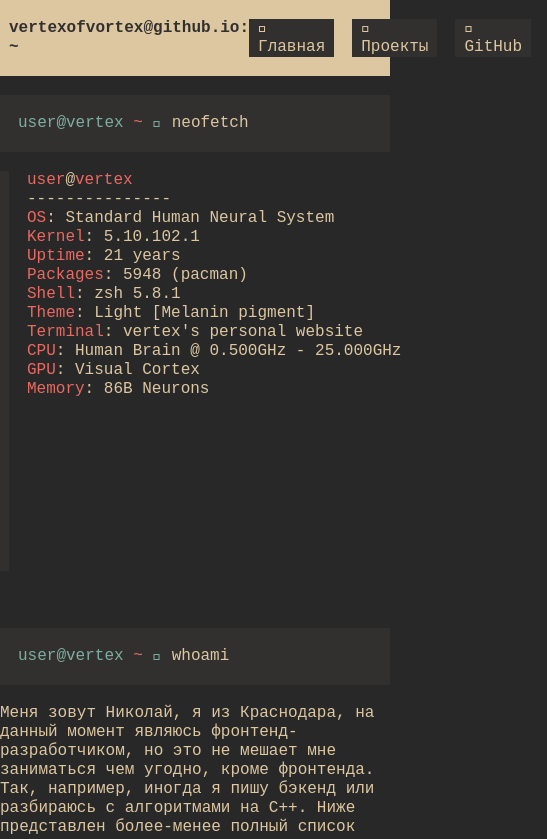
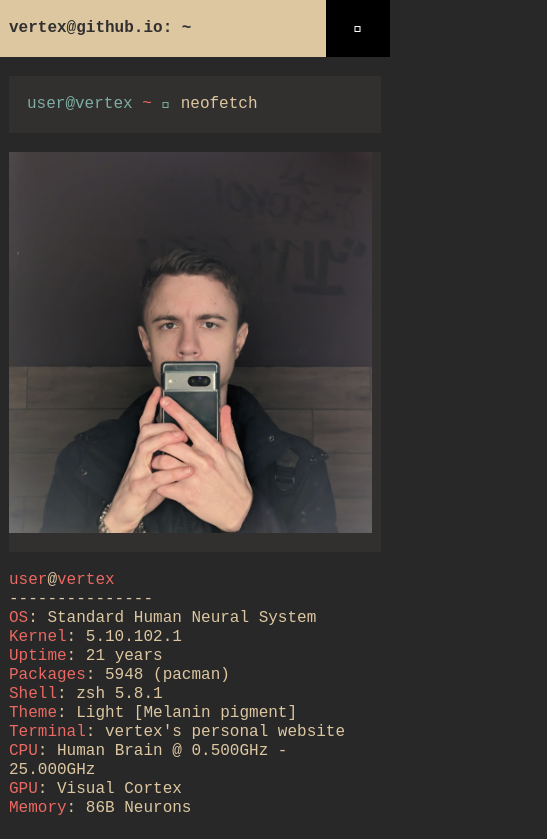
Before and after one commit to vertexofvortex/vertexofvortex.github.io, a React (Vite) app: page / in a window 390 px wide. Shown: the top 839 px of the page, 547 px wide, since content can reach past the window. Built offline with nearby package versions, Linux system fonts and the light colour scheme.

Commit message:
📱 Responsive layout

```diff
--- a/src/components/ContactsBlock/ContactsBlock.module.scss
+++ b/src/components/ContactsBlock/ContactsBlock.module.scss
@@ -9,6 +9,10 @@
     background: var(--vim-StatusLineBg);
     @include paddingsFullEqual;
 
+    @media (max-width: 425px) {
+      flex-direction: column;
+    }
+
     a {
       white-space: pre;
 
--- /dev/null
+++ b/src/components/Hamburger/Hamburger.module.scss
@@ -0,0 +1,44 @@
+@import "../../index.scss";
+
+.hamburger {
+  background: #000;
+  color: #fff;
+  padding: var(--sv) calc(3 * var(--sh));
+  user-select: none;
+  cursor: pointer;
+  position: relative;
+  z-index: 21;
+  height: 100%;
+  display: flex;
+  align-items: center;
+  justify-content: center;
+}
+.menu {
+  position: absolute;
+  top: calc(3 * var(--sv));
+  background-color: #000;
+  color: #fff;
+  left: 0px;
+  width: 100%;
+  height: fit-content;
+  z-index: 20;
+  display: flex;
+  flex-direction: column;
+  column-gap: var(--sh);
+  row-gap: var(--sv);
+  user-select: none;
+  @include paddingsFullEqual;
+
+  a {
+    cursor: pointer;
+  }
+}
+
+.outside {
+  position: absolute;
+  top: 0;
+  right: 0;
+  width: 100%;
+  height: 100vh;
+  background: rgba(0, 0, 0, 0.75);
+}
--- /dev/null
+++ b/src/components/Hamburger/Hamburger.tsx
@@ -0,0 +1,35 @@
+import { useEffect, useRef, useState } from "react";
+import s from "./Hamburger.module.scss";
+import { Link } from "react-router-dom";
+
+export function Hamburger() {
+  const [isMenuOpen, setIsMenuOpen] = useState<boolean>(false);
+  const menu = useRef<HTMLDivElement>(null);
+
+  return (
+    <>
+      <div
+        className={s.hamburger}
+        onClick={() => setIsMenuOpen(!isMenuOpen)}
+      >{`\udb80\udf5c`}</div>
+      {isMenuOpen && (
+        <>
+          <div className={s.menu} ref={menu}>
+            <Link to={"/"} className={"button-link big"}>
+              {`\udb81\udd9f`} Главная
+            </Link>
+            <Link to={"projects"} className={"button-link big"}>
+              {`\udb80\udd69`} Проекты
+            </Link>
+            <Link to={""} className={"button-link big"}>
+              {`\udb80\udea4`} GitHub
+            </Link>
+          </div>
+          <div className={s.outside} onClick={() => setIsMenuOpen(false)} />
+        </>
+      )}
+    </>
+  );
+}
+
+export default Hamburger;
--- a/src/components/Header/Header.module.scss
+++ b/src/components/Header/Header.module.scss
@@ -6,14 +6,40 @@ header {
     color: var(--vim-StatusLineBg);
     @include paddingsFull;
 
+    @media (max-width: 426px) {
+        position: fixed;
+    }
+
     .content {
         display: flex;
         justify-content: space-between;
         @include contentProps;
 
+        .prompt {
+            width: fit-content;
+            overflow: hidden;
+            display: flex;
+            justify-content: end;
+            font-weight: bold;
+
+            .wrapper {
+                white-space: pre;
+                padding-right: calc(2 * var(--sh));
+            }
+        }
         .links {
             display: flex;
             gap: calc(2 * var(--sh));
+
+            @media (max-width: 768px) {
+                display: none;
+            }
+        }
+        .hamburger {
+            margin: calc(-1 * var(--sv)) calc(-1 * var(--sh));
+            @media (min-width: 769px) {
+                display: none;
+            }
         }
     }
 }
--- a/src/components/Header/Header.tsx
+++ b/src/components/Header/Header.tsx
@@ -1,5 +1,6 @@
 import { Link, useLocation } from "react-router-dom";
 import s from "./Header.module.scss";
+import { Hamburger } from "..";
 
 export function Header() {
   const location = useLocation();
@@ -13,8 +14,13 @@ export function Header() {
   return (
     <header>
       <div className={s.content}>
-        <div className={s.logo}>
-          <b>vertexofvortex@github.io: {decorateLocation(location.pathname)}</b>
+        <div className={s.prompt}>
+          <div className={s.wrapper}>
+            <span className={s.user}>vertex@github.io:</span>{" "}
+            <span className={s.location}>
+              {decorateLocation(location.pathname)}
+            </span>
+          </div>
         </div>
         <div className={s.links}>
           <Link to={"/"} className={"button-link"}>
@@ -27,6 +33,9 @@ export function Header() {
             {`\udb80\udea4`} GitHub
           </Link>
         </div>
+        <div className={s.hamburger}>
+          <Hamburger />
+        </div>
       </div>
     </header>
   );
--- a/src/components/MainContent/MainContent.module.scss
+++ b/src/components/MainContent/MainContent.module.scss
@@ -6,5 +6,9 @@ main {
     .content {
         @include contentProps;
         @include paddingsV;
+
+        @media (max-width: 1200px) {
+            @include paddingsH;
+        }
     }
 }
--- a/src/components/NeofetchBlock/NeofetchBlock.module.scss
+++ b/src/components/NeofetchBlock/NeofetchBlock.module.scss
@@ -3,7 +3,12 @@
 
     .content {
         display: flex;
-        gap: calc(2 * var(--sh));
+        column-gap: calc(2 * var(--sh));
+        row-gap: var(--sv);
+
+        @media (max-width: 425px) {
+            flex-direction: column;
+        }
 
         .logo {
             width: 400px;
@@ -13,9 +18,12 @@
             background-position: center center;
             border-right: var(--sh) solid var(--vim-StatusLineBg);
             border-bottom: var(--sv) solid var(--vim-StatusLineBg);
+
+            @media (max-width: 425px) {
+                width: 100%;
+            }
         }
         .terminal {
-            white-space: pre;
             flex-grow: 1;
 
             .colored {
--- a/src/components/ProjectsBlock/ProjectsBlock.module.scss
+++ b/src/components/ProjectsBlock/ProjectsBlock.module.scss
@@ -6,7 +6,11 @@
     grid-template-columns: repeat(2, 1fr);
     column-gap: calc(2 * var(--sh));
     row-gap: var(--sv);
-    margin-bottom: var(--sv)
+    margin-bottom: var(--sv);
+
+    @media (max-width: 425px) {
+      grid-template-columns: repeat(1, 1fr);
+    }
   }
   .moreButton {
     background: var(--vim-StatusLineBg);
--- a/src/components/SkillsBlock/SkillsBlock.module.scss
+++ b/src/components/SkillsBlock/SkillsBlock.module.scss
@@ -7,8 +7,16 @@
         column-gap: calc(2 * var(--sh));
         row-gap: var(--sv);
 
+        @media (max-width: 768px) {
+            grid-template-columns: repeat(2, 1fr);
+        }
+        @media (max-width: 425px) {
+            grid-template-columns: repeat(1, 1fr);
+        }
+
         .more {
             color: var(--vim-vimLineComment);
+            box-shadow: inset 0px 0px 0px 2px var(--vim-StatusLineBg);
             @include paddingsFullEqual;
         }
     }
--- a/src/components/index.ts
+++ b/src/components/index.ts
@@ -12,3 +12,4 @@ export { Gallery } from "./Gallery/Gallery";
 export { ASCIITitle } from "./ASCIITitle/ASCIITitle";
 export { Title } from "./Title/Title";
 export { ContactsBlock } from "./ContactsBlock/ContactsBlock";
+export { Hamburger } from "./Hamburger/Hamburger";
--- a/src/routes/projects/projects.module.scss
+++ b/src/routes/projects/projects.module.scss
@@ -3,5 +3,9 @@
     display: grid;
     grid-template-columns: repeat(2, 1fr);
     gap: var(--sv);
+
+    @media (max-width: 768px) {
+      grid-template-columns: repeat(1, 1fr);
+    }
   }
 }
--- a/src/routes/root/root.module.scss
+++ b/src/routes/root/root.module.scss
@@ -0,0 +1,7 @@
+.root {
+  > main {
+    @media (max-width: 426px) {
+      padding-top: calc(3 * var(--sv));
+    }
+  }
+}
```
